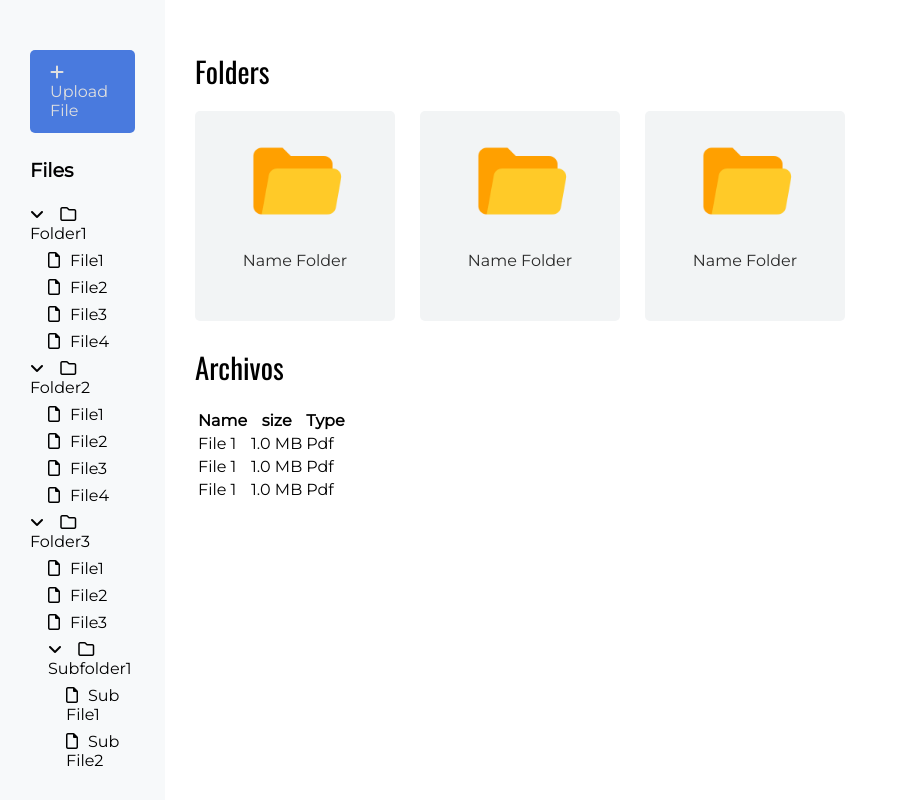
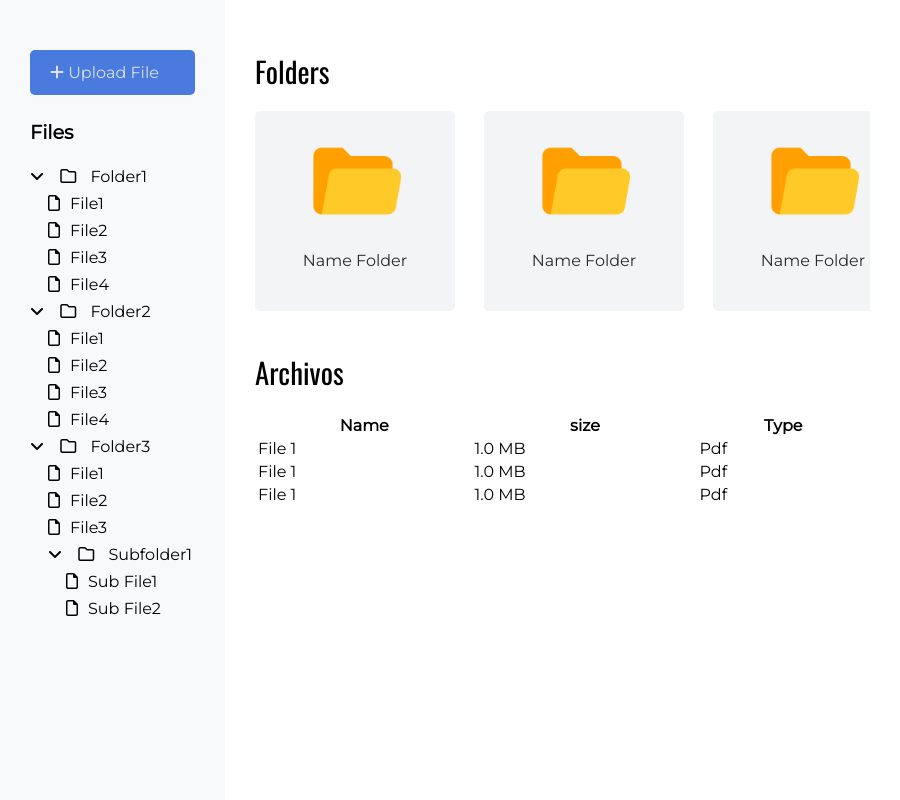
Before and after one commit to jedel1043/Practica1Aplicaciones, an Electron app: page client/index.html in a window 900 px wide. Drawn offline with nearby package versions, Linux system fonts and the light colour scheme.

Commit message:
Cambios en el scroll

```diff
--- /dev/null
+++ b/client/css/scroll.css
@@ -0,0 +1,14 @@
+.container-scroll::-webkit-scrollbar {
+    width: 20px;     /* Tamaño del scroll en vertical */
+    height: 8px;    /* Tamaño del scroll en horizontal */
+}
+/* Ponemos un color de fondo y redondeamos las esquinas del thumb */
+.container-scroll::-webkit-scrollbar-thumb {
+    background: #ccc;
+    border-radius: 4px;
+}
+/* Ponemos un color de fondo y redondeamos las esquinas del track */
+.container-scroll::-webkit-scrollbar-track {
+    background: #f3f3f3;
+    border-radius: 4px;
+}
--- a/client/css/style.css
+++ b/client/css/style.css
@@ -27,7 +27,8 @@ body{
 }
 aside#left-menu{
     background-color: rgb(247, 249, 250);
-    height: 100%;
+    width: 25vw;
+    height: 100vh;
     flex: 3;
     box-sizing: border-box;
     padding: 50px 30px;
@@ -66,8 +67,8 @@ aside#left-menu{
 /* Cuerpo Principal */
 main#main-content{
     background-color: rgb(255, 255, 255);
-    flex: 12;
-    height: 100%;
+    width: 75vw;
+    height: 100vh;
     box-sizing: border-box;
     padding: 50px 30px;
 }
@@ -78,13 +79,16 @@ main#main-content h1{
 }
 
 #main-content #content-folders{
-    display: flex;
-    flex-direction: row;
-    width: 100%;
-    height: 30%;
+    width: auto;
+    height: 200px;
     margin-bottom: 25px;
+    white-space: nowrap;
+    overflow-y: hidden;
+    overflow-x: auto;
+    padding-bottom: 15px;
 }
 #content-folders .element-folder{
+    display: inline-block;
     height: 100%;
     width: 200px;
     background-color: rgb(242, 244, 245);
@@ -97,3 +101,8 @@ main#main-content h1{
     width: 100px;
     margin-top: 20px;
 }
+
+#main-content #content-files,
+#main-content #content-files table{
+    width: 100%;
+}
--- a/client/index.html
+++ b/client/index.html
@@ -12,6 +12,7 @@
 
     <!-- ESTILOS CSS -->
     <link rel="stylesheet" href="css/style.css" type="text/css">
+    <link rel="stylesheet" href="css/scroll.css" type="text/css">
   </head>
   <body>
     <!-- <h1>Hello World!</h1>
@@ -138,7 +139,7 @@
     <!-- Contenido Principal -->
     <main id="main-content">
       <h1>Folders</h1>
-      <div id="content-folders">
+      <div id="content-folders" class="container-scroll">
         <a class="element-folder" href="#">
             <img src="img/folder_512.png" >
             <p>Name Folder</p>
@@ -146,6 +147,14 @@
         <a class="element-folder" href="#">
             <img src="img/folder_512.png" >
             <p>Name Folder</p>
+        </a>
+        <a class="element-folder" href="#">
+          <img src="img/folder_512.png" >
+          <p>Name Folder</p>
+        </a>
+        <a class="element-folder" href="#">
+          <img src="img/folder_512.png" >
+          <p>Name Folder</p>
         </a>
         <a class="element-folder" href="#">
           <img src="img/folder_512.png" >
```
